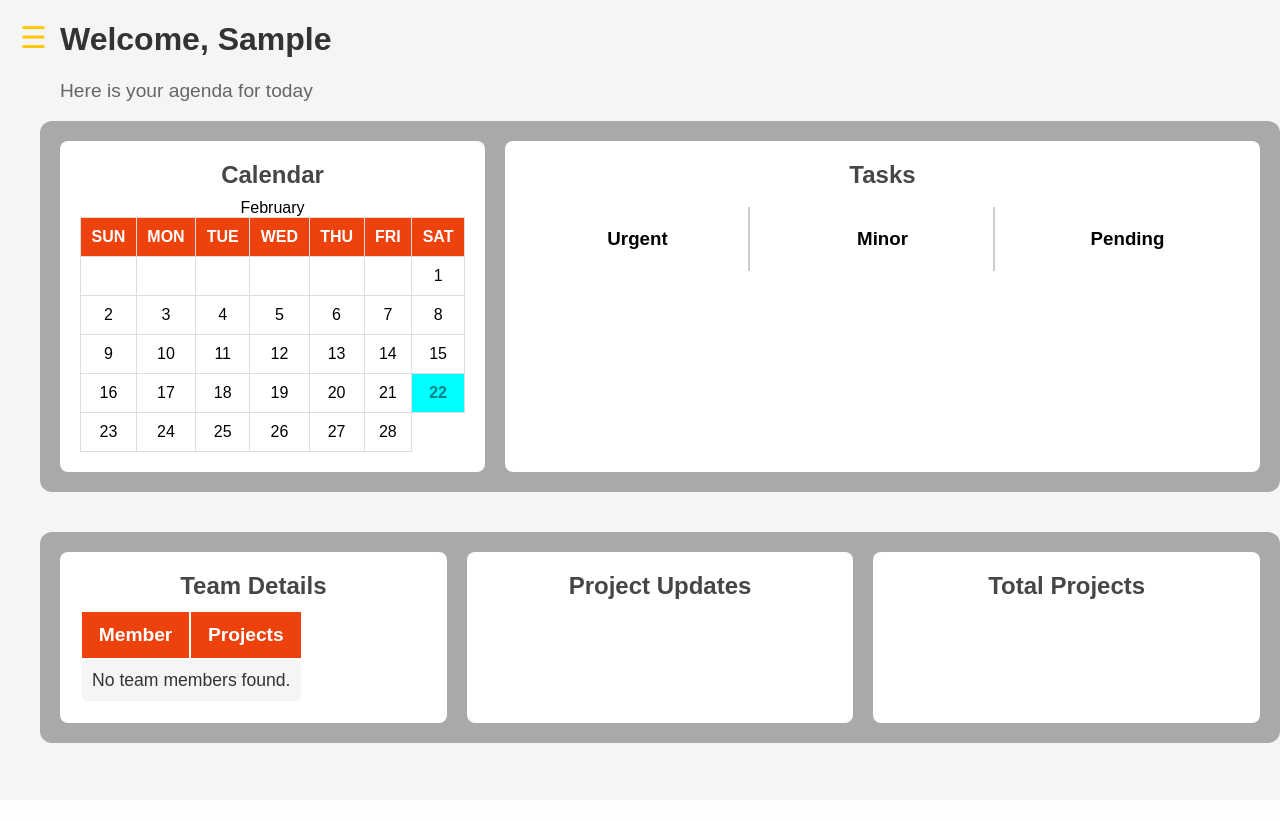
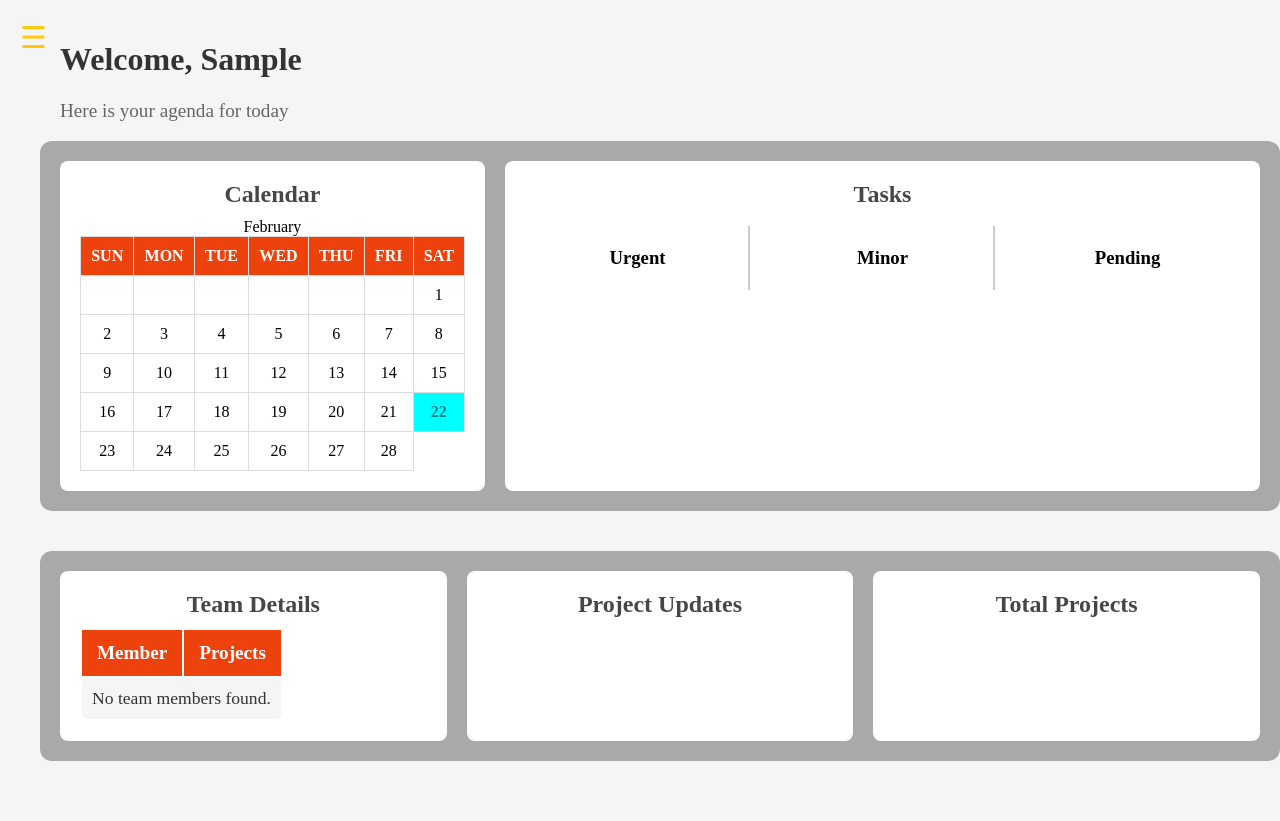
Before and after one commit to sainivas-yellapragada/spscs, a Django app: page /home/ in a window 1280 px wide. Before the commit the page ends 743 px from the top, so only its background shows below. Run offline with Django 3.2, Linux system fonts and the light colour scheme; the visitor is signed in with stand-in values (Sample User, id 1); data that the repository does not hold is empty.

Commit message:
updated interfaces

```diff
--- a/static/css/home.css
+++ b/static/css/home.css
@@ -1,9 +1,14 @@
 /* General Styles */
 body {
-  font-family: Arial, sans-serif;
+  /*font-family: Arial, sans-serif;*/
   background: #f5f5f5;
   margin: 0;
   padding: 0;
+}
+#main {
+  transition: margin-left 0.5s;
+  padding: 20px;
+  margin-left:0;
 }
 
 .container {
@@ -90,7 +95,7 @@ header p {
 .profile {
   position: absolute;
   bottom: 175px;
-  left: 50%;
+  left: 45%;
   transform: translateX(-50%);
   display: flex;
   justify-content: center;
--- a/static/css/profile.css
+++ b/static/css/profile.css
@@ -1,6 +1,6 @@
 body {
   margin: 0;
-  font-family: Arial, sans-serif;
+  /*font-family: Arial, sans-serif;*/
   background-color: #f9f9f9;
 }
 
--- a/static/css/projects.css
+++ b/static/css/projects.css
@@ -1,6 +1,6 @@
 /* General Styles */
 body {
-    font-family: Arial, sans-serif;
+    /*font-family: Arial, sans-serif;*/
     margin: 0;
     padding: 0;
     background-color: #f4f4f4;
@@ -22,7 +22,7 @@ body {
 }
 
 .sidebar a {
-    padding: 10px 15px;
+    padding: 8px 8px 8px 32px ;
     text-decoration: none;
     font-size: 25px;
     color: #818181;
@@ -31,7 +31,7 @@ body {
 }
 
 .sidebar a:hover {
-    color: #f1f1f1;
+    color: rgb(255, 200, 2);
 }
 
 .profile {
--- a/templates/app/projects.html
+++ b/templates/app/projects.html
@@ -19,7 +19,7 @@
             <a href="#">Report</a>
             <a href="#">Notifications</a>
             <div class="profile" id="profile">
-                <a href="#"><img src="{{ profile.profile_picture|default:'/static/images/profile.png' }}" alt="Profile"></a>
+                <a href="{% url 'profile_page' %}"><img src="{{ profile.profile_picture|default:'/static/images/profile.png' }}" alt="Profile"></a>
             </div>
         </div>
         <form action="{% url 'account_logout' %}" method="post" class="sidebar-logout-form">
```
